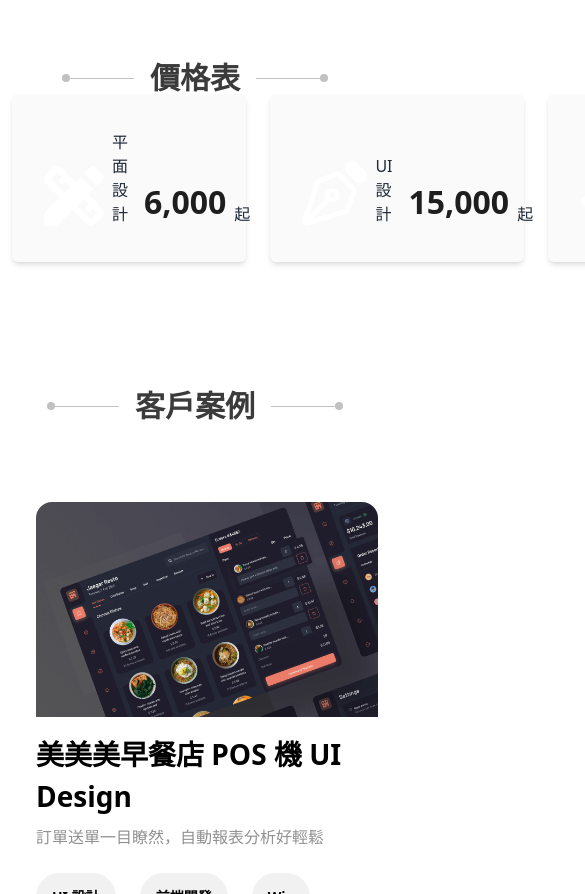
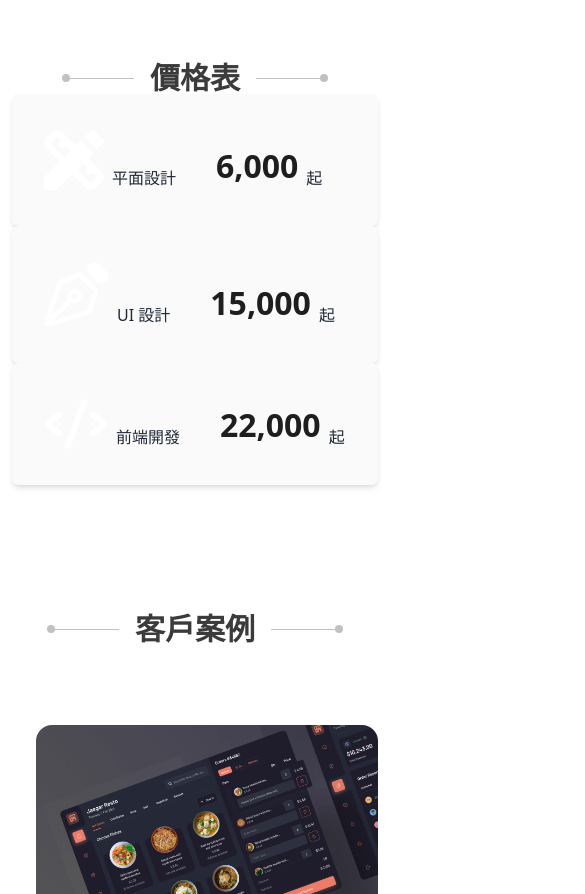
Before and after one commit to RayChen1996/2024camp-blog-web, a React (Vite) app: page /2024camp-blog-web/Service in a window 390 px wide. Shown: the part 4960-5854 px from the top of the page, 585 px wide, since content can reach past the window. Built offline with nearby package versions, Linux system fonts and the light colour scheme.

Commit message:
fix x軸

```diff
--- a/src/components/pages/PriceTable.tsx
+++ b/src/components/pages/PriceTable.tsx
@@ -27,7 +27,7 @@ export default function PriceTable() {
     <div>
       <SectionTitle title="價格表" />
       <div className=" container   ">
-        <div className=" flex gap-6">
+        <div className=" lg:flex gap-6">
           {data.map((item) => (
             <div className="flex  items-end  gap-2 bg-[#FAFAFA] shadow-md rounded-md py-9 px-8">
               <img src={item.imgSrc} alt="" />
```
